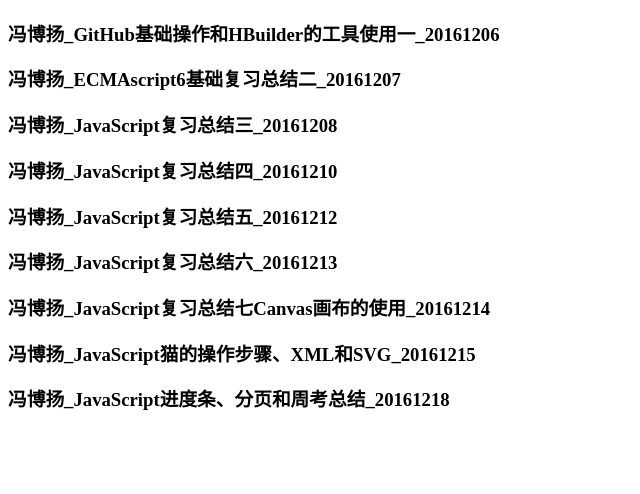
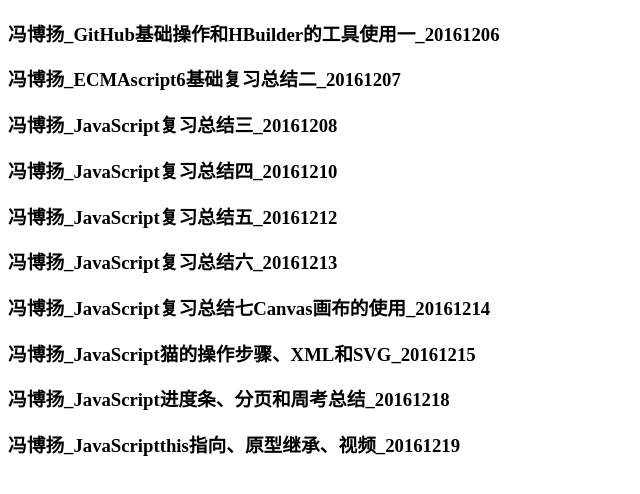
Before and after one commit to TonyFengby/TonyFengby.github.io, a plain HTML site: page index.html in a window 1280 px wide. Shown: the whole page, without its empty margins (0-640 px from the left). Drawn offline with Linux system fonts and the light colour scheme.

Commit message:
Update index.html

```diff
--- a/index.html
+++ b/index.html
@@ -20,5 +20,6 @@
 		<h3><a href="https://TonyFengby.github.io/fby1214.html">冯博扬_JavaScript复习总结七Canvas画布的使用_20161214</a></h3>
 		<h3><a href="https://TonyFengby.github.io/fby1215.html">冯博扬_JavaScript猫的操作步骤、XML和SVG_20161215</a></h3>
 		<h3><a href="https://TonyFengby.github.io/fby1218.html">冯博扬_JavaScript进度条、分页和周考总结_20161218</a></h3>
+		<h3><a href="https://TonyFengby.github.io/fby1219.html">冯博扬_JavaScriptthis指向、原型继承、视频_20161219</a></h3>
 	</body>
 </html>
```
